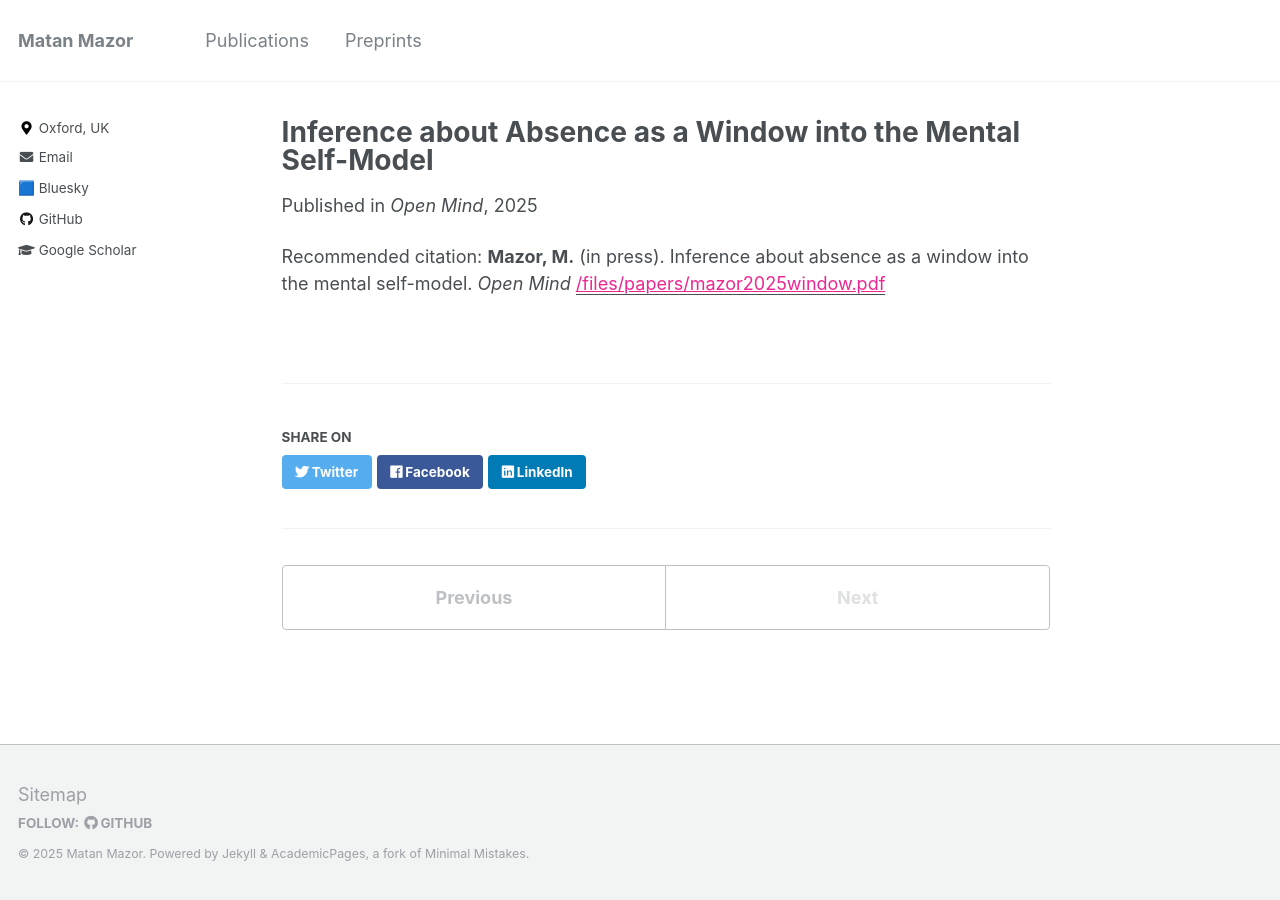
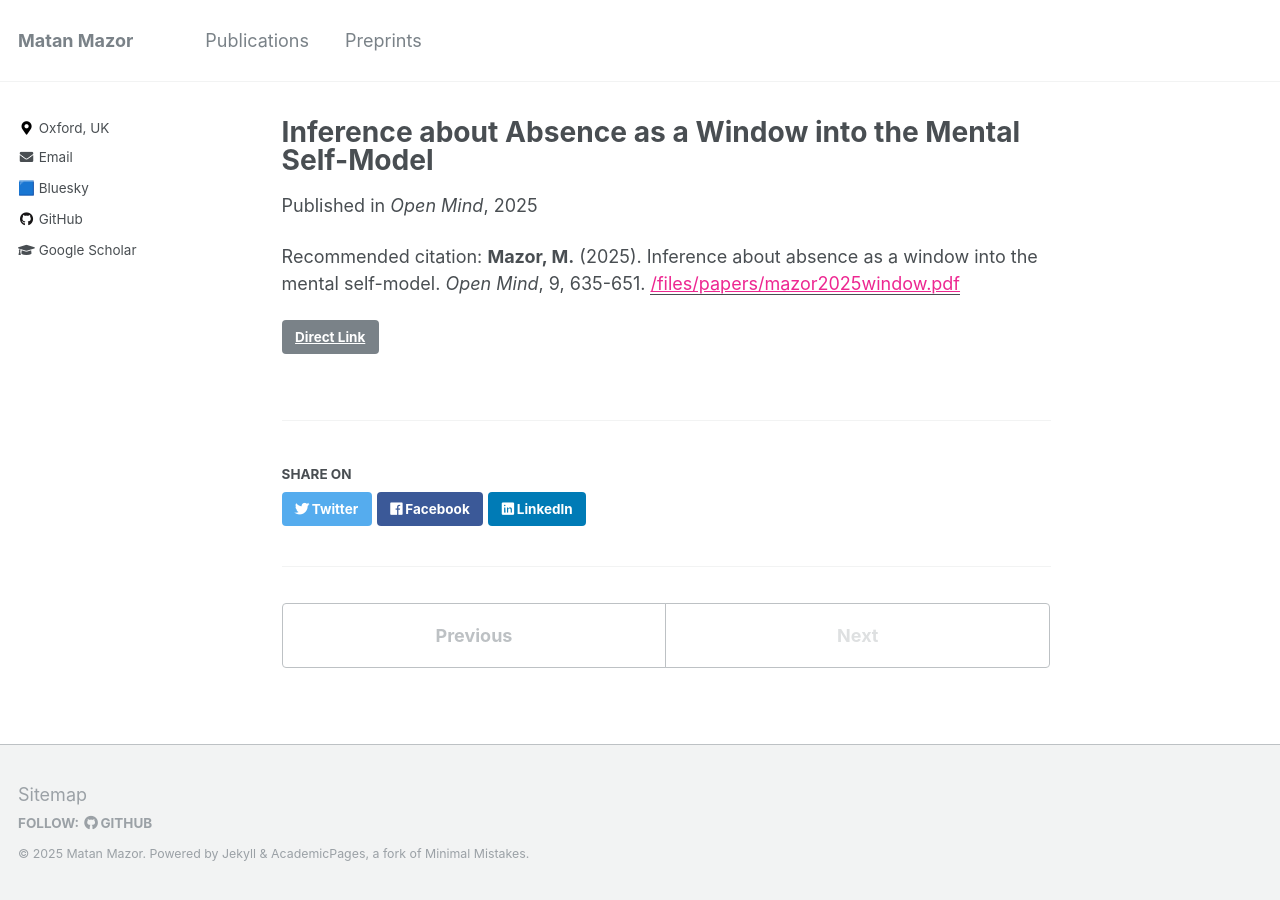
Before and after one commit to matanmazor/matanmazor.github.io, a Jekyll site: the page built from _publications/2025-03-21-window.md, in a window 1280 px wide. Built offline with Jekyll 4.4.1, drawn with Linux system fonts in a browser that asks for light colours.

Commit message:
published window paper

```diff
--- a/_publications/2025-03-21-window.md
+++ b/_publications/2025-03-21-window.md
@@ -4,8 +4,8 @@ collection: publications
 permalink: /publications/2025-03-21-window
 date: 2025-03-21
 venue: 'Open Mind'
-psyarxiv: 'https://doi.org/10.31234/osf.io/zgf6s_v2'
+link: 'https://doi.org/10.1162/opmi_a_00206'
 paperurl: '/files/papers/mazor2025window.pdf'
-citation: '<b>Mazor, M.</b> (in press). Inference about absence as a window into the mental self-model. <i>Open Mind</i>'
+citation: '<b>Mazor, M.</b> (2025). Inference about absence as a window into the mental self-model. <i>Open Mind</i>, 9, 635-651.'
 
 ---
```
Also changed, not shown: 4 other files.
